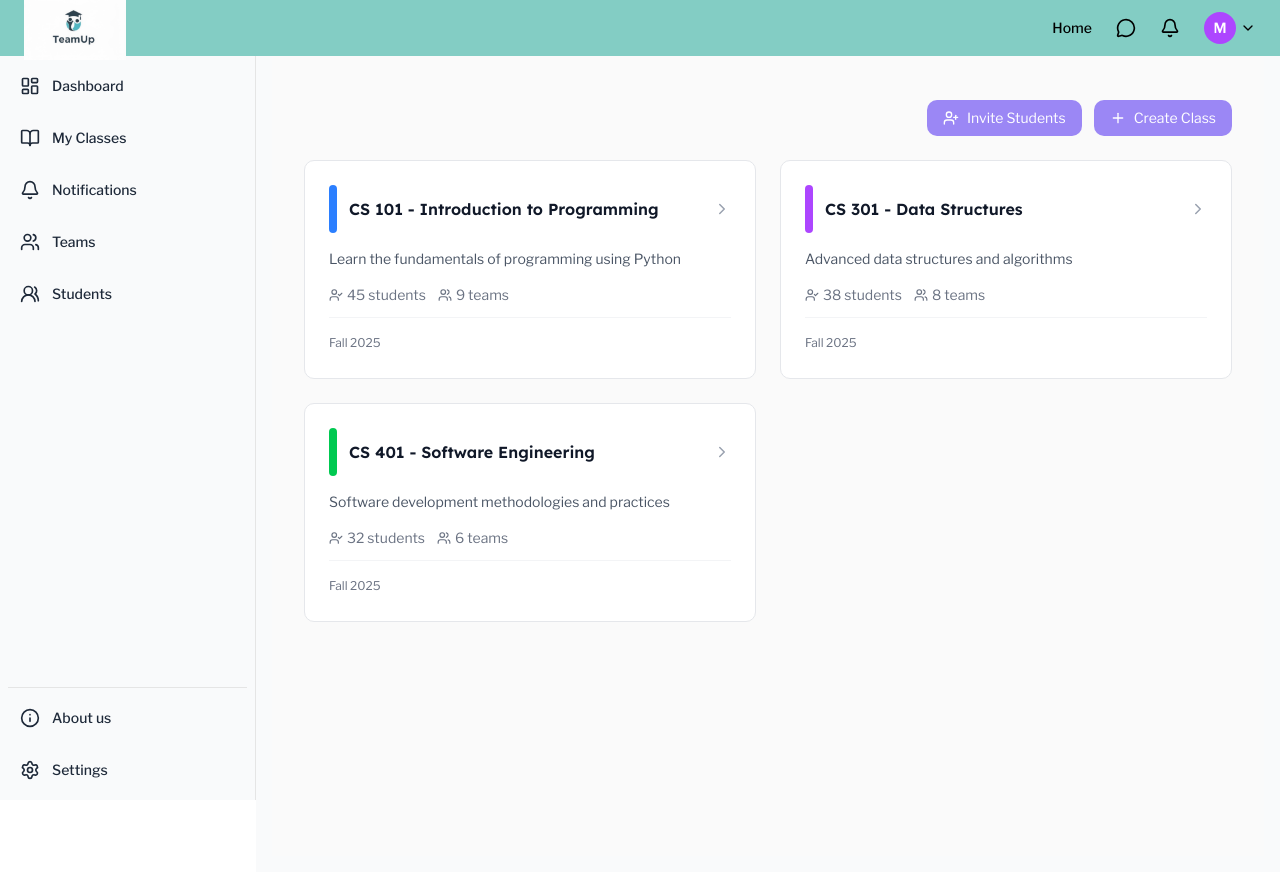
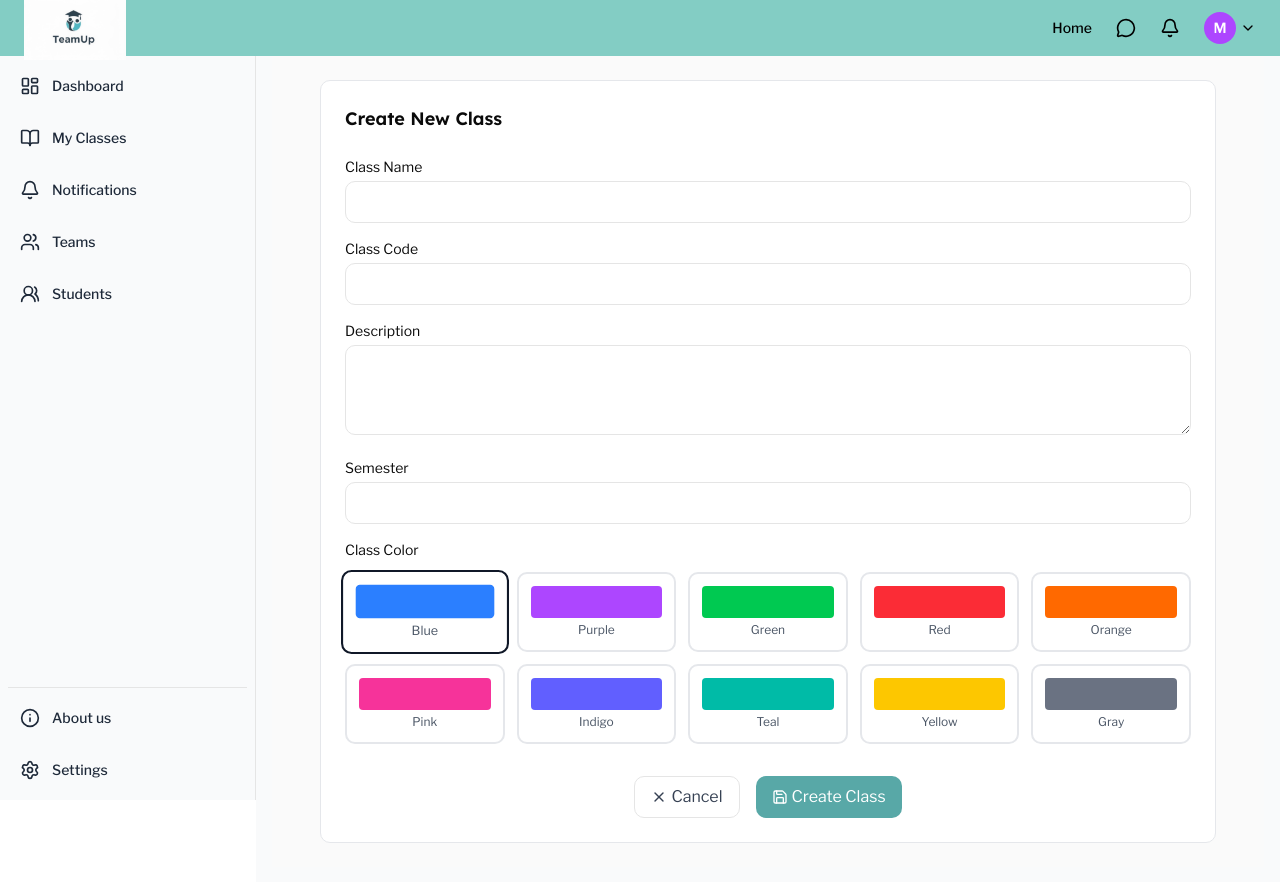
Before and after one commit to Mariam-Eid-Mohamed/Team-Up, a React (Vite) app: page /instructor in a window 1280 px wide. Both pictures are taken after a click on the button "Create Class". Built offline with nearby package versions, Linux system fonts and the light colour scheme.

Commit message:
createClassModel added

```diff
--- a/src/Pages/Instructor/Home/Home.tsx
+++ b/src/Pages/Instructor/Home/Home.tsx
@@ -3,6 +3,7 @@ import { Plus, UserPlus } from "lucide-react";
 import { useNavigate } from "react-router-dom";
 import { ClassCard } from "../../../components/ClassCard/ClassCard";
 import type { Class } from "../../../App";
+import { CreateClassForm } from "../../../components/CreateClassForm/CreateClassForm"; // import the new component
 
 export function InstructorDashboard() {
   const navigate = useNavigate();
@@ -43,13 +44,56 @@ export function InstructorDashboard() {
     },
   ]);
 
+  const [isCreating, setIsCreating] = useState(false);
+  const [newClass, setNewClass] = useState<Class>({
+    id: "",
+    name: "",
+    code: "",
+    description: "",
+    semester: "",
+    studentsCount: 0,
+    teamsCount: 0,
+    instructorsCount: 1,
+    color: "bg-blue-500",
+  });
+
   return (
-    <div className="flex h-screen bg-[#FAFAFA]">
-      <main className="flex-1 overflow-y-auto">
-        <div className="max-w-7xl mx-auto px-4 my-3 sm:px-8 py-8">
-        {/* Buttons */} <div className="mb-6 flex gap-3 justify-end flex-nowrap"> <button className=" px-2 sm:px-4 /* smaller horizontal padding on mobile */ py-1.5 sm:py-2 /* smaller vertical padding on mobile */ text-xs sm:text-sm /* smaller font on mobile */ bg-[#9B87F5] text-white rounded-md sm:rounded-lg flex items-center gap-1.5 sm:gap-2 /* smaller gap on mobile */ hover:bg-[#8B77E5] transition-colors "> <UserPlus className="w-3.5 h-3.5 sm:w-4 sm:h-4" /> {/* smaller icon on mobile */} Invite Students </button> <button className=" px-2 sm:px-4 py-1.5 sm:py-2 text-xs sm:text-sm bg-[#9B87F5] text-white rounded-md sm:rounded-lg flex items-center gap-1.5 sm:gap-2 hover:bg-[#8B77E5] transition-colors "> <Plus className="w-3.5 h-3.5 sm:w-4 sm:h-4" /> Create Class </button> </div>
+    <div className="flex min-h-screen bg-[#FAFAFA]">
+      <main className="flex-1 overflow-hidden">
+        <div className="max-w-7xl mx-auto px-4 sm:px-8 py-6">
+          {/* HEADER BUTTONS */}
+          {!isCreating && (
+            <div className="mb-6 flex gap-3 justify-end flex-nowrap">
+              <button
+                className="px-2 sm:px-4 py-1.5 sm:py-2 text-xs sm:text-sm bg-[#9B87F5] text-white rounded-md sm:rounded-lg flex items-center gap-1.5 sm:gap-2 hover:bg-[#8B77E5] transition-colors"
+              >
+                <UserPlus className="w-3.5 h-3.5 sm:w-4 sm:h-4" />
+                Invite Students
+              </button>
 
-          <div className="grid grid-cols-1 sm:grid-cols-2 lg:grid-cols-2 gap-6">
+              <button
+                onClick={() => setIsCreating(true)}
+                className="px-2 sm:px-4 py-1.5 sm:py-2 text-xs sm:text-sm bg-[#9B87F5] text-white rounded-md sm:rounded-lg flex items-center gap-1.5 sm:gap-2 hover:bg-[#8B77E5] transition-colors"
+              >
+                <Plus className="w-3.5 h-3.5 sm:w-4 sm:h-4" />
+                Create Class
+              </button>
+            </div>
+          )}
+
+          {/* SHOW CREATE FORM OR CLASS CARDS */}
+          {isCreating ? (
+            <CreateClassForm
+              newClass={newClass}
+              setNewClass={setNewClass}
+              onCancel={() => setIsCreating(false)}
+              onCreate={() => {
+                console.log("Create class:", newClass);
+                setIsCreating(false);
+              }}
+            />
+          ) : (
+            <div className="grid grid-cols-1 sm:grid-cols-2 gap-6">
               {classes.map((classData) => (
                 <ClassCard
                   key={classData.id}
@@ -58,6 +102,7 @@ export function InstructorDashboard() {
                 />
               ))}
             </div>
+          )}
         </div>
       </main>
     </div>
--- a/src/components/ClassDetails/ClassDetails.tsx
+++ b/src/components/ClassDetails/ClassDetails.tsx
@@ -115,7 +115,7 @@ export function ClassDetails({
                 <>
                   <button
                     onClick={handleSave}
-                    className="px-3 py-1.5 sm:px-4 sm:py-2 text-xs sm:text-sm bg-green-600 text-white rounded-lg hover:bg-green-700 flex items-center gap-2"
+                    className="px-3 py-1.5 sm:px-4 sm:py-2 text-xs sm:text-sm bg-[#58a8a7] text-white rounded-lg hover:bg-green-700 flex items-center gap-2"
                   >
                     <Save size={18} />
                     Save
--- /dev/null
+++ b/src/components/CreateClassForm/CreateClassForm.tsx
@@ -0,0 +1,124 @@
+import { X, Save } from "lucide-react";
+import type { Class } from "../../App";
+
+interface CreateClassFormProps {
+  newClass: Class;
+  setNewClass: (value: Class) => void;
+  onCancel: () => void;
+  onCreate: () => void;
+}
+
+export function CreateClassForm({
+  newClass,
+  setNewClass,
+  onCancel,
+  onCreate,
+}: CreateClassFormProps) {
+  const colors = [
+    { name: "Blue", value: "bg-blue-500" },
+    { name: "Purple", value: "bg-purple-500" },
+    { name: "Green", value: "bg-green-500" },
+    { name: "Red", value: "bg-red-500" },
+    { name: "Orange", value: "bg-orange-500" },
+    { name: "Pink", value: "bg-pink-500" },
+    { name: "Indigo", value: "bg-indigo-500" },
+    { name: "Teal", value: "bg-teal-500" },
+    { name: "Yellow", value: "bg-yellow-400" },
+    { name: "Gray", value: "bg-gray-500" },
+  ];
+
+  return (
+    <div className="bg-white rounded-lg border border-gray-200 p-6 max-w-4xl mx-auto w-full">
+      <h2 className="text-lg font-semibold mb-6">Create New Class</h2>
+
+      <div className="space-y-4">
+        <div>
+          <label className="block text-sm mb-1">Class Name</label>
+          <input
+            className="w-full border rounded-lg px-4 py-2"
+            value={newClass.name}
+            onChange={(e) =>
+              setNewClass({ ...newClass, name: e.target.value })
+            }
+          />
+        </div>
+
+        <div>
+          <label className="block text-sm mb-1">Class Code</label>
+          <input
+            className="w-full border rounded-lg px-4 py-2"
+            value={newClass.code}
+            onChange={(e) =>
+              setNewClass({ ...newClass, code: e.target.value })
+            }
+          />
+        </div>
+
+        <div>
+          <label className="block text-sm mb-1">Description</label>
+          <textarea
+            rows={3}
+            className="w-full border rounded-lg px-4 py-2"
+            value={newClass.description}
+            onChange={(e) =>
+              setNewClass({ ...newClass, description: e.target.value })
+            }
+          />
+        </div>
+
+        <div>
+          <label className="block text-sm mb-1">Semester</label>
+          <input
+            className="w-full border rounded-lg px-4 py-2"
+            value={newClass.semester}
+            onChange={(e) =>
+              setNewClass({ ...newClass, semester: e.target.value })
+            }
+          />
+        </div>
+
+        <div>
+          <label className="block text-sm mb-3">Class Color</label>
+          <div className="grid grid-cols-3 sm:grid-cols-5 gap-3">
+            {colors.map((c) => (
+              <button
+                key={c.value}
+                type="button"
+                onClick={() => setNewClass({ ...newClass, color: c.value })}
+                className={`p-3 rounded-lg border-2 transition-all flex flex-col items-center ${
+                  newClass.color === c.value
+                    ? "border-gray-900 scale-105"
+                    : "border-gray-200 hover:border-gray-300"
+                }`}
+              >
+                <div className={`w-full h-8 rounded ${c.value}`} />
+                <p className="text-xs text-gray-600 mt-1 text-center">
+                  {c.name}
+                </p>
+              </button>
+            ))}
+          </div>
+        </div>
+      </div>
+
+      {/* ACTION BUTTONS */}
+      <div className="flex flex-wrap justify-center gap-4 mt-8">
+        <button
+          onClick={onCancel}
+          className="px-4 py-2 border rounded-lg text-gray-700 flex items-center gap-1 text-sm sm:text-base hover:bg-gray-50"
+        >
+          <X size={16} />
+          Cancel
+        </button>
+
+        <button
+          onClick={onCreate}
+          className="px-4 py-2 bg-[#58a8a7] text-white rounded-lg flex items-center gap-1 text-sm sm:text-base hover:bg-green-700"
+        >
+          <Save size={16} />
+          Create Class
+        </button>
+      </div>
+    </div>
+  );
+}
--- /dev/null
+++ b/src/components/CreateClassModal/CreateClassModal.tsx
@@ -0,0 +1,167 @@
+import { useState } from "react";
+import { X } from "lucide-react";
+import type { Class } from "../../App";
+
+interface CreateClassModalProps {
+  onClose: () => void;
+  onCreate: (newClass: Class) => void;
+}
+
+export function CreateClassModal({
+  onClose,
+  onCreate,
+}: CreateClassModalProps) {
+  const [formData, setFormData] = useState<Class>({
+    id: crypto.randomUUID(),
+    name: "",
+    code: "",
+    description: "",
+    semester: "",
+    studentsCount: 0,
+    teamsCount: 0,
+    instructorsCount: 1,
+    color: "bg-blue-500",
+  });
+
+  const colors = [
+    { name: "Blue", value: "bg-blue-500" },
+    { name: "Purple", value: "bg-purple-500" },
+    { name: "Green", value: "bg-green-500" },
+    { name: "Red", value: "bg-red-500" },
+    { name: "Orange", value: "bg-orange-500" },
+    { name: "Pink", value: "bg-pink-500" },
+    { name: "Indigo", value: "bg-indigo-500" },
+    { name: "Teal", value: "bg-teal-500" },
+  ];
+
+  return (
+    <div className="fixed inset-0  flex items-center justify-center z-50">
+      <div className="bg-white rounded-lg w-full max-w-xl p-6 relative max-h-[85vh] overflow-y-auto">
+
+        {/* Close */}
+        <button
+          onClick={onClose}
+          className="absolute right-4 top-4 text-gray-500 hover:text-gray-700"
+        >
+          <X />
+        </button>
+
+        <h2 className="text-lg font-semibold mb-6">Create New Class</h2>
+
+        {/* FORM (same style as edit) */}
+        <div className="space-y-4">
+          <div>
+            <label className="block text-gray-700 mb-2 text-sm">
+              Class Name
+            </label>
+            <input
+              type="text"
+              className="w-full px-4 py-2 border border-gray-300 rounded-lg"
+              value={formData.name}
+              onChange={(e) =>
+                setFormData({ ...formData, name: e.target.value })
+              }
+            />
+          </div>
+
+          <div>
+            <label className="block text-gray-700 mb-2 text-sm">
+              Class Code
+            </label>
+            <input
+              type="text"
+              className="w-full px-4 py-2 border border-gray-300 rounded-lg"
+              value={formData.code}
+              onChange={(e) =>
+                setFormData({ ...formData, code: e.target.value })
+              }
+            />
+          </div>
+
+          <div>
+            <label className="block text-gray-700 mb-2 text-sm">
+              Description
+            </label>
+            <textarea
+              rows={4}
+              className="w-full px-4 py-2 border border-gray-300 rounded-lg"
+              value={formData.description}
+              onChange={(e) =>
+                setFormData({
+                  ...formData,
+                  description: e.target.value,
+                })
+              }
+            />
+          </div>
+
+          <div>
+            <label className="block text-gray-700 mb-2 text-sm">
+              Semester
+            </label>
+            <input
+              type="text"
+              className="w-full px-4 py-2 border border-gray-300 rounded-lg"
+              value={formData.semester}
+              onChange={(e) =>
+                setFormData({
+                  ...formData,
+                  semester: e.target.value,
+                })
+              }
+            />
+          </div>
+
+          <div>
+            <label className="block text-gray-700 mb-3 text-sm">
+              Class Color
+            </label>
+            <div className="grid grid-cols-4 gap-3">
+              {colors.map((color) => (
+                <button
+                  key={color.value}
+                  type="button"
+                  onClick={() =>
+                    setFormData({
+                      ...formData,
+                      color: color.value,
+                    })
+                  }
+                  className={`p-3 rounded-lg border-2 transition-all ${
+                    formData.color === color.value
+                      ? "border-gray-900 scale-105"
+                      : "border-gray-200 hover:border-gray-300"
+                  }`}
+                >
+                  <div
+                    className={`w-full h-8 rounded ${color.value}`}
+                  />
+                  <p className="text-xs text-gray-600 mt-2">
+                    {color.name}
+                  </p>
+                </button>
+              ))}
+            </div>
+          </div>
+        </div>
+
+        {/* ACTION BUTTONS */}
+        <div className="flex justify-center gap-4 mt-8">
+          <button
+            onClick={onClose}
+            className="px-4 py-2 border border-gray-300 text-gray-700 rounded-lg hover:bg-gray-50"
+          >
+            Cancel
+          </button>
+
+          <button
+            onClick={() => onCreate(formData)}
+            className="px-4 py-2 bg-[#9B87F5] text-white rounded-lg hover:bg-[#8B77E5]"
+          >
+            Create Class
+          </button>
+        </div>
+      </div>
+    </div>
+  );
+}
```
Lines whose indentation alone changed are shown as unchanged.
